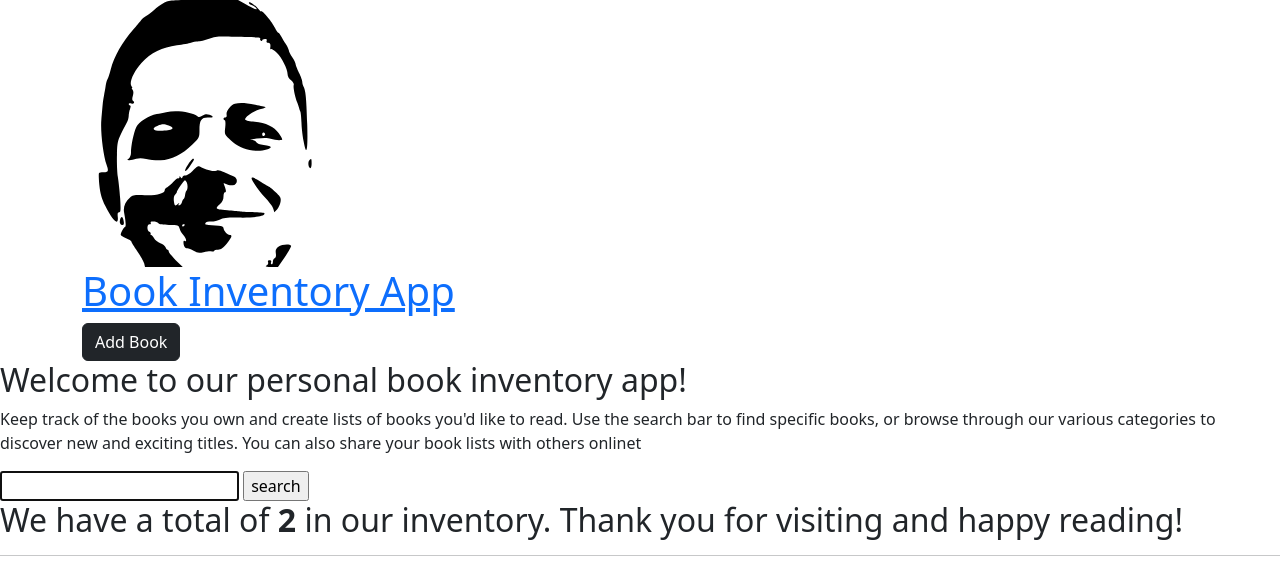
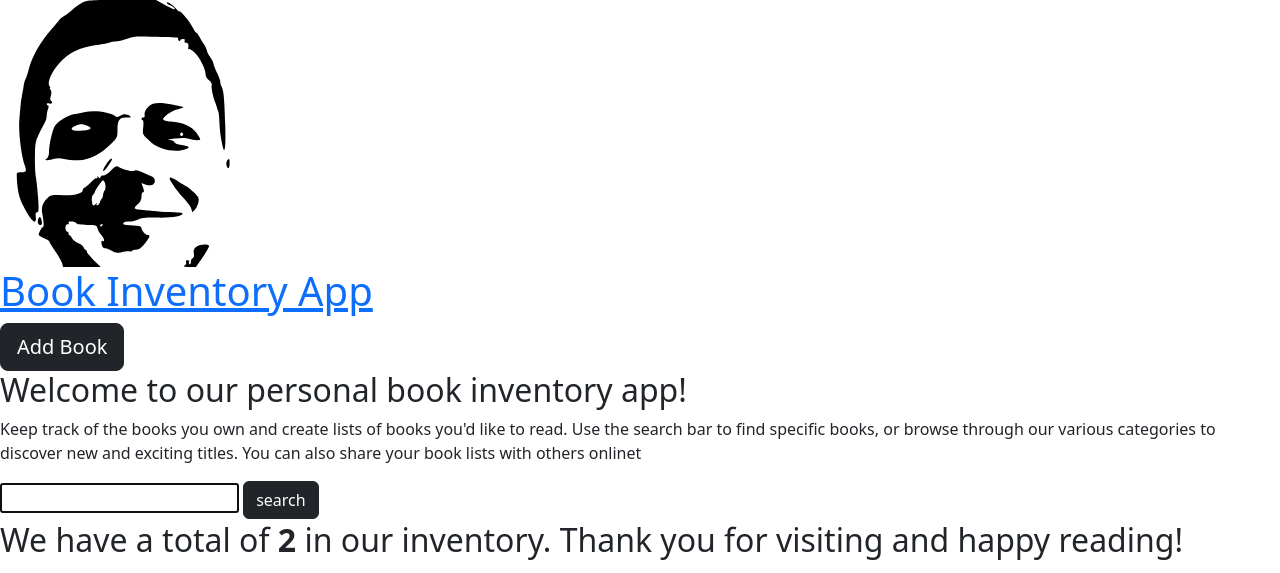
Before and after one commit to sahvsergio/book-inventory, a Flask app: page / in a window 1280 px wide. Shown: the top 573 px of the page. Run offline with Flask 3, Linux system fonts and the light colour scheme; data that the repository does not hold is empty; some libraries are stand-ins or nearby versions.

Commit message:
styled buttons

```diff
--- a/app.py
+++ b/app.py
@@ -93,7 +93,7 @@ def index():
             book_cover_urls.append(book_cover.url)
         else:
 
-            book_cover_urls.append(None)
+            book_cover_urls.append(book_cover.url)
     # prepare pagination
     page = request.args.get('page', 1, type=int)
     per_page = 2
@@ -252,7 +252,7 @@ def search():
         form = request.form  # getting the form info
         # selecting the form field where there is one  search text
         search_value = form['searchstring']
-        # defining that whatever comes in the search value will be in there
+        # defining that whatever comes in the sexarch value will be in there
         search = '%{0}%'.format(search_value)
         results = Book.query.filter(or_(Book.book_name.like(search),  # making the query through sqlalchemy and sql like queries
                                         Book.isbn.like(search))).all()
--- a/templates/404.html
+++ b/templates/404.html
@@ -1,7 +1,7 @@
-{% extends'layout.html' %}
+{% extends'base.html' %}
 
 {%block button %}
-<a href={{url_for('add_book')}}>Add Book</a>
+<a class=''href={{url_for('add_book')}}>Add Book</a>
 
 {% endblock %}
 
--- a/templates/addbook.html
+++ b/templates/addbook.html
@@ -1,10 +1,10 @@
 
-{% extends'layout.html' %}
+{% extends'base.html' %}
 
 {%block button %}
 
 
-<button  id="back-btn"><a href="{{url_for('index')}}">back</a> </button>
+<button  class='btn btn-dark btn-lg'id="back-btn"><a href="{{url_for('index')}}">back</a> </button>
 
 {% endblock %}
 
@@ -67,7 +67,7 @@
                         </div>
                     </fieldset>
 
-                    <button type="submit" class="submit-btn">Submit</button>
+                    <button  class='btn btn-dark btn-sm 'type="submit" class="submit-btn">Submit</button>
                 </form>
 
 
--- a/templates/base.html
+++ b/templates/base.html
@@ -15,25 +15,29 @@
     {{ bootstrap.load_css() }} {% endblock %} {% endblock %} {% block title %}
 
     <title>Sergio's Book inventory App</title>
+
     {% endblock %}
   </head>
 
   <body>
     {% block header %}
-    <header class="container">
-      <a class="row align-items-start" href="{{url_for('index')}}">
-        <picture class="col">
-          <img
+    <header>
+
+        <a  href="">
+          <picture>
+            <img class=''
+
               src="{{url_for('static', filename='/images/sahvsergio.svg')}}"
               alt="sergio herrera"
             />
           </picture>
         </a>
 
-      <a class="row align-items-center" href="{{url_for('index')}}">
-        <h1 class="col">Book Inventory App</h1>
+        <a href="{{url_for('index')}}">
+          <h1 class='' >Book Inventory App</h1>
         </a>
-      {% block button %} {% endblock %}
+      {% block button %} {% endblock %}</div>
+
     </header>
     {% endblock %}
 
--- a/templates/book.html
+++ b/templates/book.html
@@ -1,5 +1,4 @@
-{% extends'layout.html' %}
-
+{% extends'base.html' %}
 
 
 {%block button %}
@@ -26,6 +25,6 @@
 <button><a href="{{ url_for('edit_book',id=book.id) }}">Edit Book</a></button>
 
 
-<button class='delete'><a href="{{ url_for('delete_book',id=book.id) }}">Delete Book</a></button>
+<button class='btn btn-dark btn-sm'><a href="{{ url_for('delete_book',id=book.id) }}">Delete Book</a></button>
 </section>
 {% endblock %}
--- a/templates/index.html
+++ b/templates/index.html
@@ -1,14 +1,18 @@
 {% extends'base.html' %}
 {% block title  %}
+  {{super()}}
 
 {% endblock %}
+
+
 {%block button %}
 
 <button type="button"
-class="btn btn-dark"
-  <a href="{{url_for('add_book')}}">Add Book</a> </button>
+class="btn btn-dark btn-lg"
+  <a class=href= " {{ url_for('add_book') }}" >Add Book</a> </button>
 
 {% endblock %}
+
 
 {%block content %}
 <section class ="intro-section">
@@ -25,8 +29,8 @@ Use the search bar to find specific books, or browse through our various categor
 
 
    <form method='POST' id ='search'>
-    <input  type='text' autofocus='autofocus' name= 'searchstring'>
-    <input  id ='search_button'type='submit'formaction='/search' value='search'>
+    <input class='form-label' type='text' autofocus='autofocus' name= 'searchstring'>
+    <input  class='btn btn-dark btn-md' id ='search_button'type='submit'formaction='/search' value='search'>
    </form>
 
 
@@ -74,7 +78,7 @@ Use the search bar to find specific books, or browse through our various categor
     <div class="book-card">
 
       <a href="{{ url_for('book', id=book.id) }}" target="_blank">
-        <img src="{{ book_cover_urls[loop.index0] }}" alt="{{ book.book_name }}" loading="lazy" class="book-pic">
+        <img src="{{book_cover_urls[loop.index0] }}" alt="{{ book.book_name }}" loading="lazy" class="book-pic">
         <div class="book-details">
           <h3 class="book-name">{{ book.book_name }}</h3>
           <p class="book-description">{{ book.description }}</p>
@@ -84,11 +88,11 @@ Use the search bar to find specific books, or browse through our various categor
     </div>
   {% endfor %}
   {% if page >1 %}
-   <button class='pagination'> <a href="{{url_for('index', page =page -1)}}">previous</a></button>
+   <button class='btn btn-dark btn-sm'> <a href="{{url_for('index', page =page -1)}}">previous</a></button>
   {% endif %}
   <span>Page {{page}} of {{total_pages}}</span>
   {% if page< total_pages %}
-   <button class= pagination> <a href="{{url_for('index', page=page+1)}}">Next</a></button>
+   <button class="btn btn-dark btn-sm <a href="{{url_for('index', page=page+1)}}">Next</a></button>
   {% endif %}
 
 </section>
```
Also changed, not shown: templates/edit-book.html (+3 -4 lines), templates/stats.html (+9 -15 lines), instance/books.db. Lines whose indentation alone changed are shown as unchanged.
